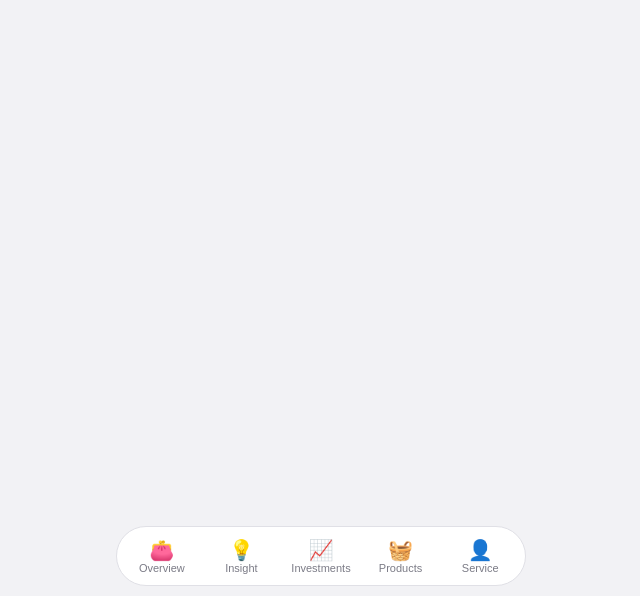
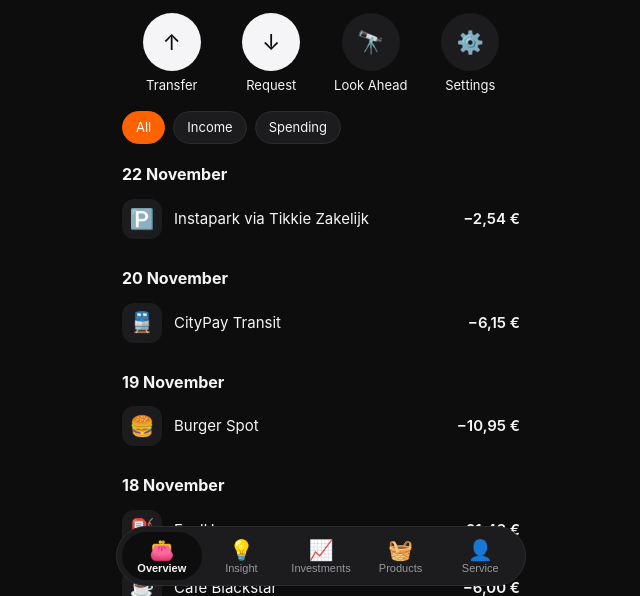
Before and after one commit to loskutovdigital/manifest.github.io, a plain HTML site: page index.html in a window 1280 px wide. Shown: the part 204-800 px from the top of the page, without its empty margins (319-959 px from the left). Drawn offline with Linux system fonts and the light colour scheme.

Commit message:
Update index.html

```diff
--- a/index.html
+++ b/index.html
@@ -107,9 +107,7 @@ R=[[22,' Instapark via Tikkie Zakelijk','🅿️',-2.54,'Transport',{
     method:'iDEAL | Wero',            // способ оплаты
     location:'Netherlands',  // местоположение
     ref:'10-11-2026 16:44 7180735293467586',             // тестовый референс
-    description:'GTT3SPGP4S59QM3JEX10
-        7180735293467586
-        e8880b032-733b-40ca-b51d-d8fcc16fd1d',     // текст описания
+    description:'GTT3SPGP4S59QM3JEX10\n7180735293467586\ne8880b032-733b-40ca-b51d-d8fcc16fd1d',     // текст описания
     tag:'Allianz'                      // начальный тег
 }],[10,'ParcelPost','📮',-15.89,'Shopping'],[9,'Digital Studio LLC','💼',1577.8,'Income'],[9,'Account fee','🧾',-4,'Bills'],[5,'Mega Super','🛒',-21.32,'Groceries'],[2,'ATM','🏧',-20,'Cash'],[0,'Client payment','💼',636,'Income'],[-1,'Tax Office','🏛️',-586,'Bills']];
 let S,T,id=0;
```
